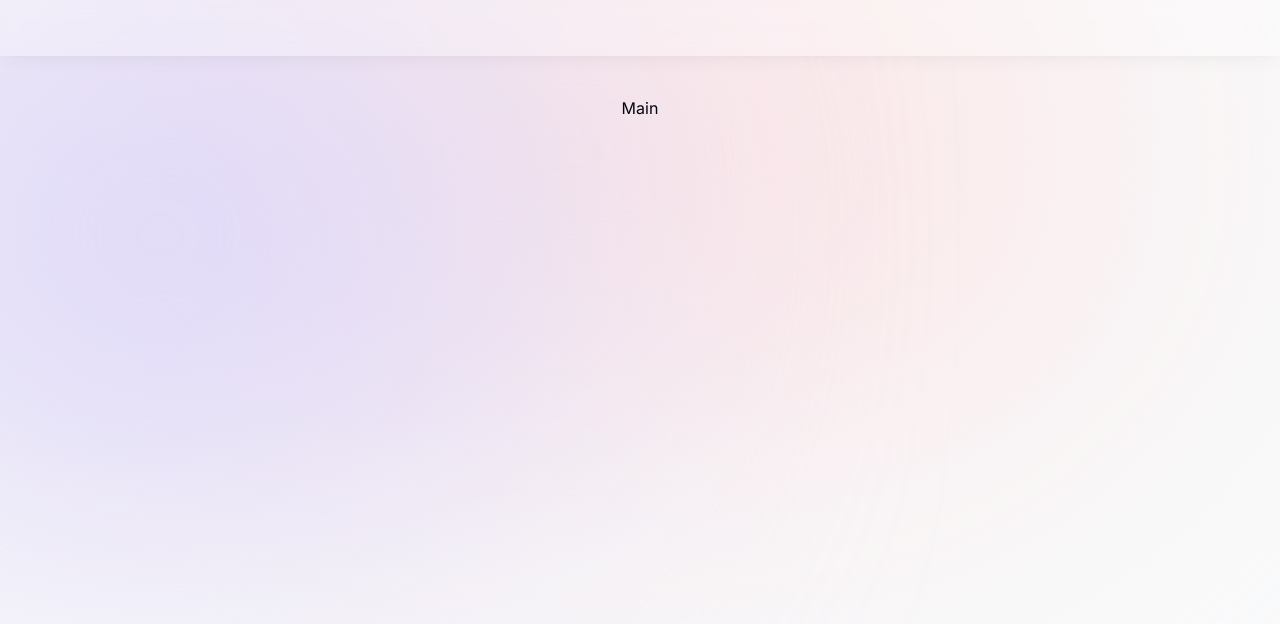
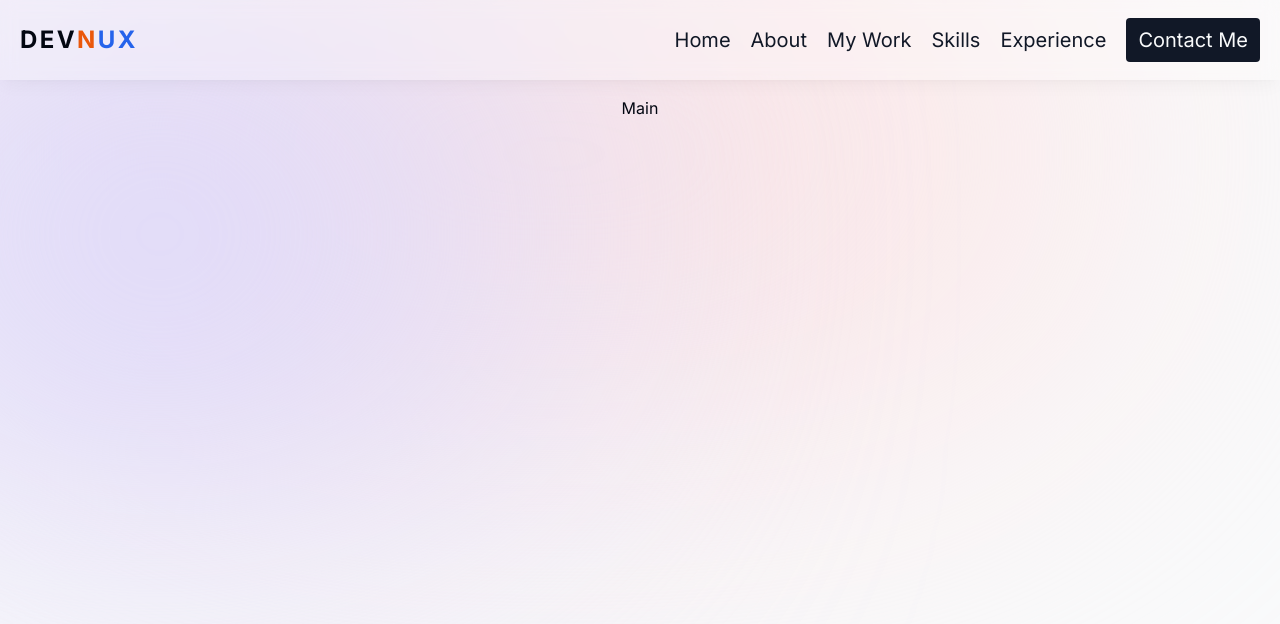
Before and after one commit to bharathsurya021/learn-NextJs, a Next.js app in the folder portfolio/: page / in a window 1280 px wide. Shown: the top 624 px of the page. Built offline with nearby package versions, Linux system fonts and the light colour scheme.

Commit message:
nav links

```diff
--- a/portfolio/components/Header.jsx
+++ b/portfolio/components/Header.jsx
@@ -1,9 +1,53 @@
-import React from "react";
+"use client";
+import React, { useState } from "react";
+import { links } from "../lib/data";
+import Link from "next/link";
 
 const Header = () => {
+  const [showMenu, setShowMenu] = useState(false);
+
+  const toggleMenu = () => {
+    setShowMenu(!showMenu);
+  };
+
   return (
     <header className="z-[999] relative">
-      <div className="fixed h-[4.5rem] w-full border-white border-opacity-40 bg-white bg-opacity-30 shadow-lg shadow-black/[0.03] backdrop-blur-[0.5rem] sm:h-[3.5rem]"></div>
+      <nav className="fixed flex items-center justify-between p-5 h-[5rem] w-full border-white border-opacity-40 bg-white bg-opacity-30 shadow-lg shadow-black/[0.03] backdrop-blur-[0.5rem] md:h-[5rem]">
+        <Link href={"/"} className="font-bold text-2xl tracking-widest">
+          DEV<span className="text-orange-600">N</span>
+          <span className="text-blue-600">UX</span>
+        </Link>
+        <div className="flex justify-center items-center">
+          {/* Menu button */}
+          <button
+            onClick={toggleMenu}
+            className="text-xl lg:hidden focus:outline-none"
+          >
+            Menu
+          </button>
+
+          {/* Navigation links */}
+          <ul
+            className={`${
+              showMenu ? "block" : "hidden"
+            } lg:flex flex-col lg:flex-row lg:ml-5 mr-5`}
+          >
+            {links.map(({ label, path }) => (
+              <li
+                key={path}
+                className="my-2 lg:my-0 lg:ml-5 text-gray-900 hover:text-blue-400 transition"
+              >
+                <Link href={path} className="text-xl">
+                  {label}
+                </Link>
+              </li>
+            ))}
+          </ul>
+          <button className="text-xl text-gray-50 py-2 px-3 focus:outline-none bg-gray-900 rounded">
+            Contact Me
+          </button>
+        </div>
+      </nav>
     </header>
   );
 };
--- /dev/null
+++ b/portfolio/lib/data.js
@@ -0,0 +1,22 @@
+export const links = [
+    {
+        label:'Home',
+        path:'/'
+    },
+    {
+        label:'About',
+        path:'#about'
+    },
+    {
+        label:'My Work',
+        path:'#work'
+    },
+    {
+        label:'Skills',
+        path:'#skills'
+    },
+    {
+        label:'Experience',
+        path:'#exp'
+    },
+]
```
